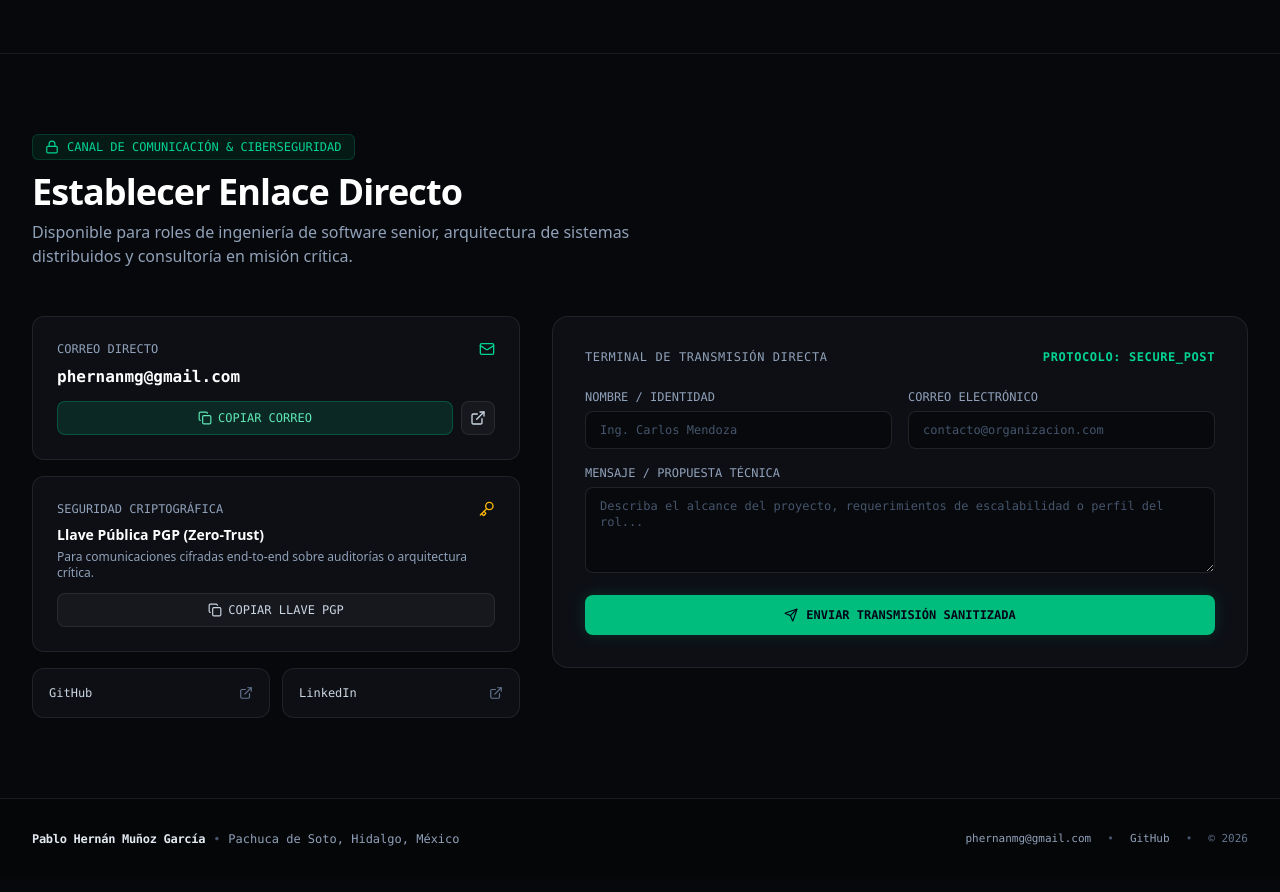
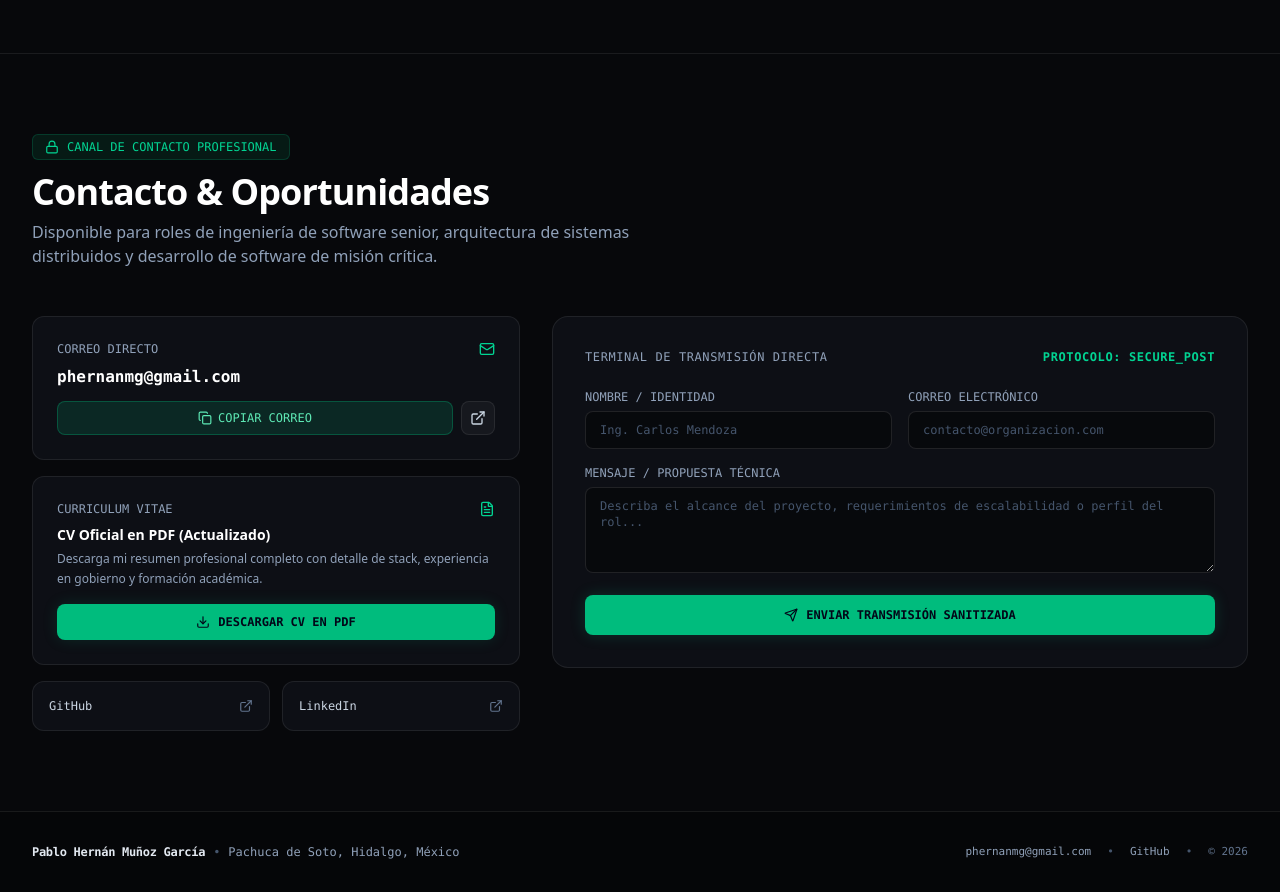
Before and after one commit to PabloHernan2000/phmg-portfolio, a React (Vite) app: page / in a window 1280 px wide. Shown: the part 5480-6372 px from the top of the page. Built offline with nearby package versions, Linux system fonts and the light colour scheme.

Commit message:
feat(contact): replace PGP key card with official CV PDF download button

```diff
--- a/src/components/CommandPalette.tsx
+++ b/src/components/CommandPalette.tsx
@@ -9,7 +9,8 @@ import {
   ExternalLink,
   X,
   Radio,
-  Volume2
+  Volume2,
+  FileText
 } from 'lucide-react';
 import { sound } from '../utils/audio';
 
@@ -108,10 +109,23 @@ export const CommandPalette: React.FC<CommandPaletteProps> = ({
       }
     },
     {
+      id: 'cv',
+      title: 'Descargar Curriculum Vitae (PDF)',
+      subtitle: 'Guardar archivo oficial en PDF actualizado',
+      icon: <FileText className="w-4 h-4 text-emerald-400" />,
+      action: () => {
+        const link = document.createElement('a');
+        link.href = '/CV_Pablo_Hernan_Munoz_Garcia.pdf';
+        link.download = 'CV_Pablo_Hernan_Munoz_Garcia.pdf';
+        link.click();
+        onClose();
+      }
+    },
+    {
       id: 'contact',
-      title: 'Contacto Cifrado & PGP',
+      title: 'Contacto Profesional',
       subtitle: 'Ir a terminal de transmisión y copiar correo',
-      icon: <Mail className="w-4 h-4 text-emerald-400" />,
+      icon: <Mail className="w-4 h-4 text-blue-400" />,
       action: () => {
         window.location.hash = '#contact';
         onClose();
--- a/src/components/SecurityContact.tsx
+++ b/src/components/SecurityContact.tsx
@@ -1,33 +1,19 @@
 import React, { useState } from 'react';
-import { Mail, Copy, Check, ExternalLink, Key, Lock, Send } from 'lucide-react';
+import { Mail, Copy, Check, ExternalLink, Lock, Send, FileText, Download } from 'lucide-react';
 import { sound } from '../utils/audio';
 
 export const SecurityContact: React.FC = () => {
   const [copiedEmail, setCopiedEmail] = useState<boolean>(false);
-  const [copiedPgp, setCopiedPgp] = useState<boolean>(false);
   const [formSubmitted, setFormSubmitted] = useState<boolean>(false);
   const [formState, setFormState] = useState({ name: '', email: '', message: '' });
 
   const email = 'phernanmg@gmail.com';
-  const pgpKey = `-----BEGIN PGP PUBLIC KEY BLOCK-----
-Version: OpenPGP.js v4.10.10
-Comment: Pablo Hernan Munoz Garcia - Full-Stack & CyberSec Ops
-
-mQENBF/Z8f4BCADK9x2L6kQeP... [PHMG-SEC-KEY-ID: 0x9B4E21A4]
------END PGP PUBLIC KEY BLOCK-----`;
 
   const handleCopyEmail = () => {
     navigator.clipboard.writeText(email);
     sound.playTelemetry();
     setCopiedEmail(true);
     setTimeout(() => setCopiedEmail(false), 2000);
-  };
-
-  const handleCopyPgp = () => {
-    navigator.clipboard.writeText(pgpKey);
-    sound.playTelemetry();
-    setCopiedPgp(true);
-    setTimeout(() => setCopiedPgp(false), 2000);
   };
 
   const handleSubmit = (e: React.FormEvent) => {
@@ -48,19 +34,19 @@ mQENBF/Z8f4BCADK9x2L6kQeP... [PHMG-SEC-KEY-ID: 0x9B4E21A4]
         <div className="mb-12">
           <div className="inline-flex items-center gap-2 px-3 py-1 rounded-md bg-emerald-500/10 border border-emerald-500/20 text-emerald-400 text-xs font-mono mb-3">
             <Lock className="w-3.5 h-3.5" />
-            CANAL DE COMUNICACIÓN & CIBERSEGURIDAD
+            CANAL DE CONTACTO PROFESIONAL
           </div>
           <h2 className="text-2xl sm:text-4xl font-bold text-white tracking-tight">
-            Establecer Enlace Directo
+            Contacto & Oportunidades
           </h2>
           <p className="mt-2 text-sm sm:text-base text-slate-400 max-w-2xl">
-            Disponible para roles de ingeniería de software senior, arquitectura de sistemas distribuidos y consultoría en misión crítica.
+            Disponible para roles de ingeniería de software senior, arquitectura de sistemas distribuidos y desarrollo de software de misión crítica.
           </p>
         </div>
 
         <div className="grid grid-cols-1 lg:grid-cols-12 gap-8">
 
-          {/* Quick Connect & Cryptographic Channels */}
+          {/* Quick Connect & CV Channels */}
           <div className="lg:col-span-5 space-y-4">
 
             {/* Email Card with 1-Click Copy */}
@@ -93,26 +79,28 @@ mQENBF/Z8f4BCADK9x2L6kQeP... [PHMG-SEC-KEY-ID: 0x9B4E21A4]
               </div>
             </div>
 
-            {/* PGP Public Key Clearance Card */}
+            {/* Curriculum Vitae Download Card */}
             <div className="p-6 rounded-xl bg-[#0d0f15] border border-white/[0.08]">
               <div className="flex items-center justify-between mb-2">
-                <span className="text-xs font-mono text-slate-400">SEGURIDAD CRIPTOGRÁFICA</span>
-                <Key className="w-4 h-4 text-amber-400" />
+                <span className="text-xs font-mono text-slate-400">CURRICULUM VITAE</span>
+                <FileText className="w-4 h-4 text-emerald-400" />
               </div>
               <div className="text-sm font-bold text-white mb-1">
-                Llave Pública PGP (Zero-Trust)
+                CV Oficial en PDF (Actualizado)
               </div>
-              <p className="text-xs text-slate-400 mb-3">
-                Para comunicaciones cifradas end-to-end sobre auditorías o arquitectura crítica.
+              <p className="text-xs text-slate-400 mb-4 leading-relaxed">
+                Descarga mi resumen profesional completo con detalle de stack, experiencia en gobierno y formación académica.
               </p>
 
-              <button
-                onClick={handleCopyPgp}
-                className="tactile-btn w-full flex items-center justify-center gap-1.5 py-2 px-3 rounded-lg bg-white/[0.04] hover:bg-white/[0.08] border border-white/[0.08] text-slate-300 hover:text-white text-xs font-mono transition-colors"
+              <a
+                href="/CV_Pablo_Hernan_Munoz_Garcia.pdf"
+                download="CV_Pablo_Hernan_Munoz_Garcia.pdf"
+                onClick={() => sound.playTelemetry()}
+                className="tactile-btn w-full flex items-center justify-center gap-2 py-2.5 px-3 rounded-lg bg-emerald-500 hover:bg-emerald-400 text-slate-950 font-semibold text-xs font-mono shadow-[0_0_15px_rgba(16,185,129,0.15)] transition-all"
               >
-                {copiedPgp ? <Check className="w-3.5 h-3.5 text-amber-400" /> : <Copy className="w-3.5 h-3.5" />}
-                <span>{copiedPgp ? '¡LLAVE PGP COPIADA!' : 'COPIAR LLAVE PGP'}</span>
-              </button>
+                <Download className="w-3.5 h-3.5" />
+                <span>DESCARGAR CV EN PDF</span>
+              </a>
             </div>
 
             {/* Social & GitHub Links */}
```
Also changed, not shown: 1 other file (tests, documents, lock files or other folders).
